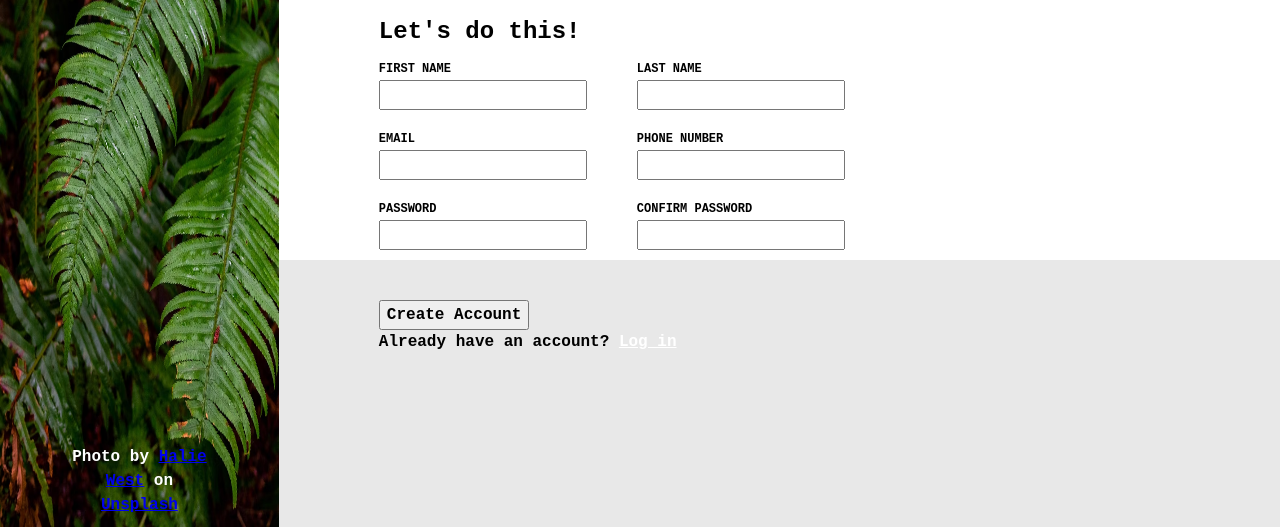
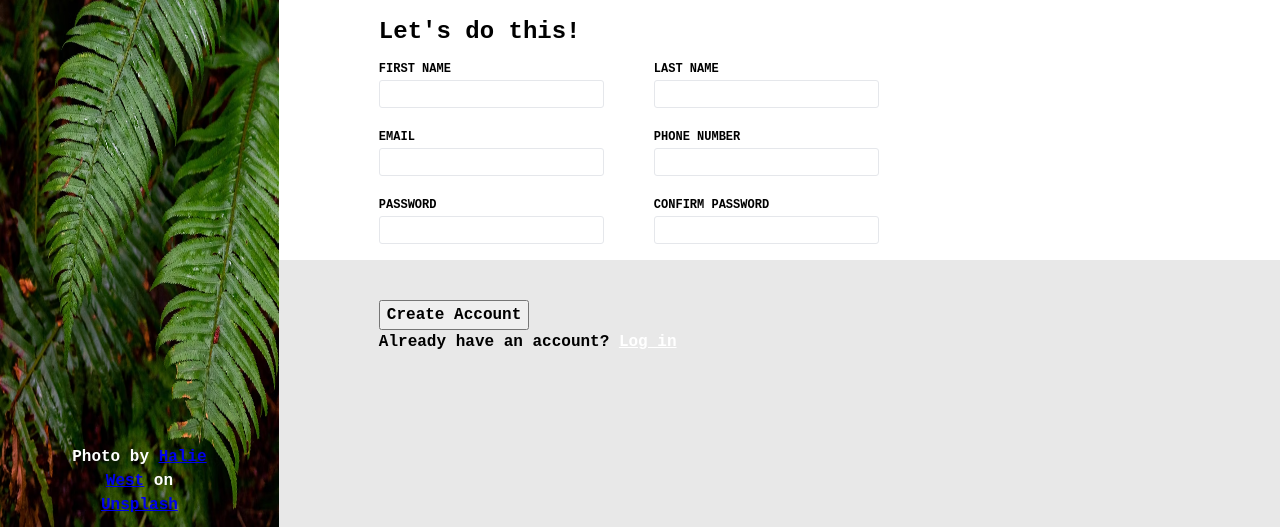
Before and after one commit to EmpyreanBreaker/sign-up-form, a plain HTML site: page index.html in a window 1280 px wide. Shown: the part 273-800 px from the top of the page. Drawn offline with Linux system fonts and the light colour scheme; files whose address does not match are found by name.

Commit message:
feat: finish styling for page form

```diff
--- a/index.html
+++ b/index.html
@@ -42,35 +42,35 @@
                     <div class="form__group form__group--name">
                         <div class="form__field">
                             <label class="form__label" for="firstname">FIRST NAME</label>
-                            <input class="form__input" id="firstname" type="text" required>
+                            <input class="form__input" id="firstname" type="text" required minlength="1">
                         </div>
 
                         <div class="form__field">
                             <label class="form__label" for="lastname">LAST NAME</label>
-                            <input class="form__input" id="lastname" type="text" required>
+                            <input class="form__input" id="lastname" type="text" required minlength="1">
                         </div>
                     </div>
 
                     <div class="form__group form__group--contact">
                         <div class="form__field">
                             <label class="form__label" for="email">EMAIL</label>
-                            <input class="form__input" id="email" type="email" required>
+                            <input class="form__input" id="email" type="email" required minlength="1">
                         </div>
                         <div class="form__field">
                             <label class="form__label" for="number">PHONE NUMBER</label>
-                            <input class="form__input" id="number" type="tel" required>
+                            <input class="form__input" id="number" type="tel" required minlength="1">
                         </div>
                     </div>
 
                     <div class="form__group form__group--auth">
                         <div class="form__field">
                             <label class="form__label" for="password">PASSWORD</label>
-                            <input class="form__input" id="password" type="password" required>
+                            <input class="form__input" id="password" type="password" required minlength="1">
                         </div>
 
                         <div class="form__field">
                             <label class="form__label" for="password-confirm">CONFIRM PASSWORD</label>
-                            <input class="form__input" id="password-confirm" type="password" required>
+                            <input class="form__input" id="password-confirm" type="password" required minlength="1">
                         </div>
                     </div>
                 </form>
--- a/reset.css
+++ b/reset.css
@@ -31,6 +31,7 @@ img, picture, video, canvas, svg {
 /* 7. Inherit fonts for form controls */
 input, button, textarea, select {
   font: inherit;
+  outline: none;
 }
 
 /* 8. Avoid text overflows */
--- a/style.css
+++ b/style.css
@@ -123,6 +123,20 @@ body {
     top: -20px;
 }
 
+.form__input {
+    width: 225px;
+    border-radius: 3px;
+    border: 1px solid #E5E7EB;
+}
+
+.form__input:focus {
+    box-shadow: 2px 2px 2px 2px rgb(0, 0, 0, 0.8);
+    border: 2px solid rgba(90, 186, 237, 0.5)
+}
+
+.form__input:focus:invalid {
+    border: 2px solid red;
+}
 
 .page__footer {
     height: calc(100vh/3);
@@ -131,10 +145,10 @@ body {
 }
 
 h2,
+p,
 label,
-p,
-button,
-p {
+input,
+button {
     font-family: 'Monteserrat', 'Courier New', Courier, monospace;
 }
 
@@ -142,11 +156,14 @@ h2 {
     font-weight: 700;
 }
 
+p,
 label,
-p,
-button,
-a {
+button {
     font-weight: 600;
+}
+
+input {
+    font-weight: 400;
 }
 
 label {
```
